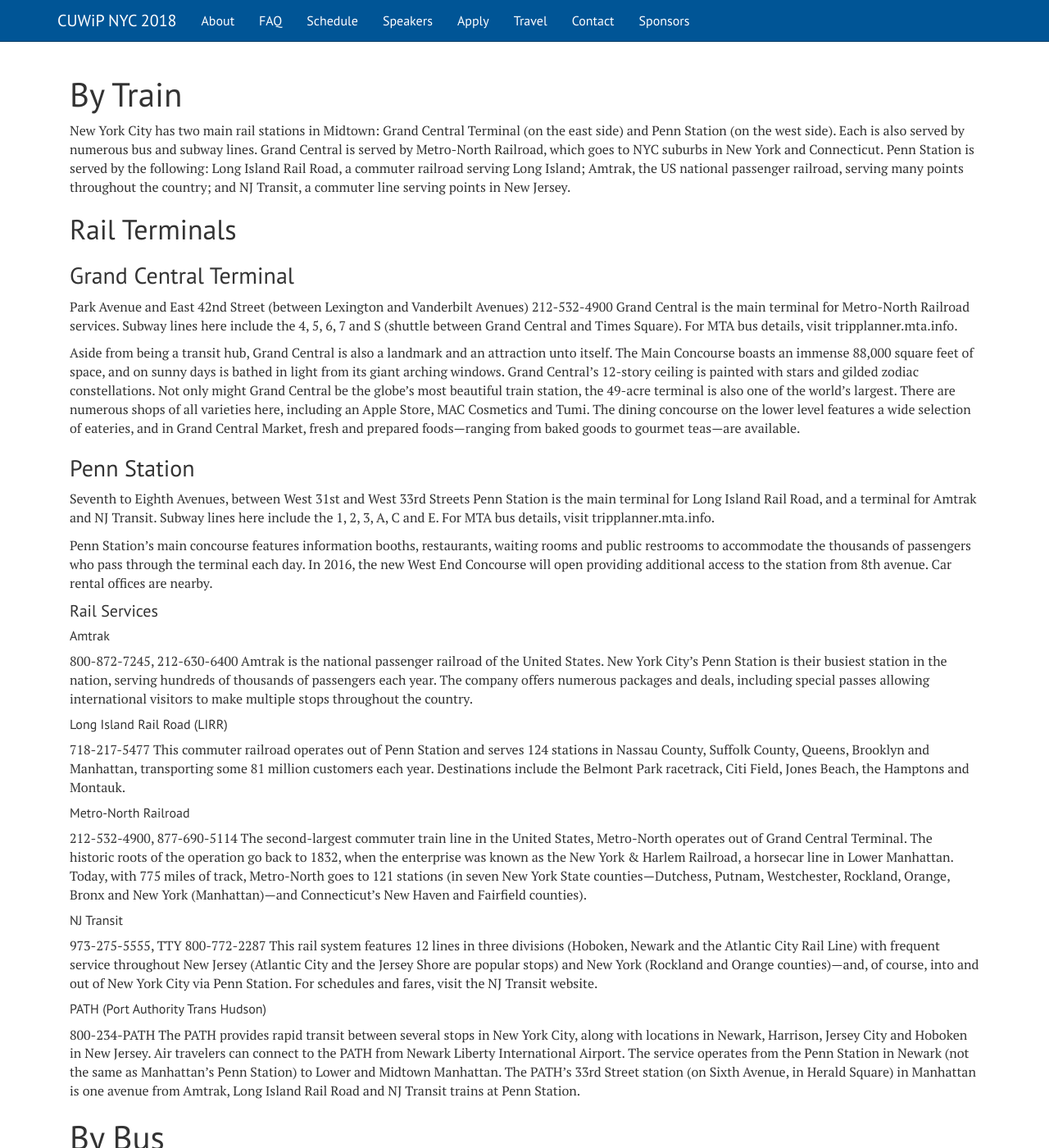
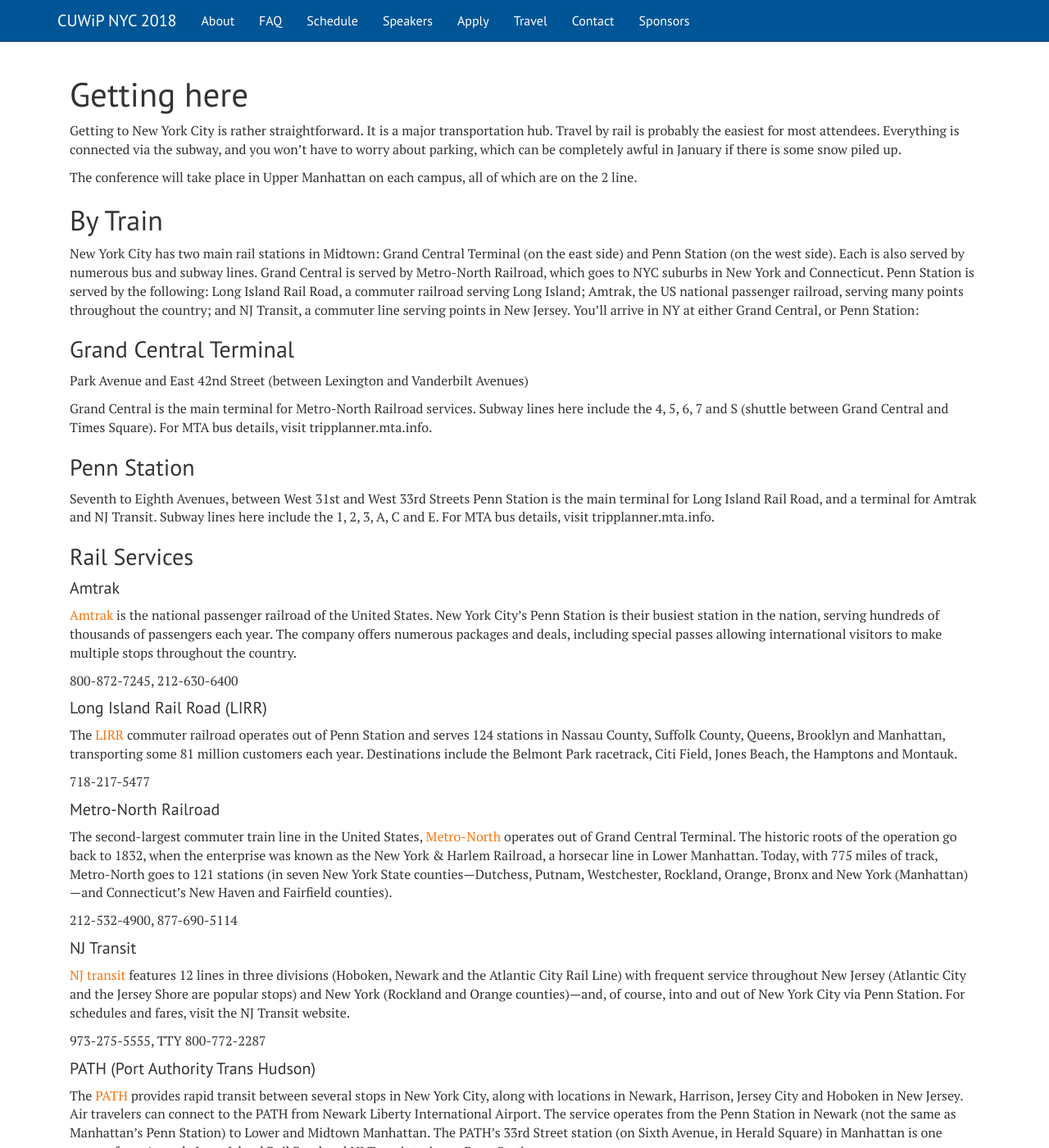
Before and after one commit to cuwip-nyc/cuwip-nyc.github.io, a Jekyll site: the page built from travel.md, in a window 1280 px wide and 1400 px high. Shown: the whole window at 82% size. Built offline with Jekyll 4.4.1, drawn with Linux system fonts in a browser that asks for light colours; some of the changed text lies outside the part shown.

Commit message:
added some travel bits

```diff
--- a/travel.md
+++ b/travel.md
@@ -6,50 +6,67 @@ navigation_weight: 1
 order: 6
 ---
 
-# By Train
+# Getting here
 
-New York City has two main rail stations in Midtown: Grand Central Terminal (on the east side) and Penn Station (on the west side). Each is also served by numerous bus and subway lines. Grand Central is served by Metro-North Railroad, which goes to NYC suburbs in New York and Connecticut. Penn Station is served by the following: Long Island Rail Road, a commuter railroad serving Long Island; Amtrak, the US national passenger railroad, serving many points throughout the country; and NJ Transit, a commuter line serving points in New Jersey.
+Getting to New York City is rather straightforward. It is a major transportation hub. Travel by rail is probably the easiest for most attendees. Everything is connected via the subway, and you won't have to worry about parking, which can be completely awful in January if there is some snow piled up.
 
-## Rail Terminals
+The conference will take place in Upper Manhattan on each campus, all of which are on the 2 line.
+
+## By Train
+
+New York City has two main rail stations in Midtown: Grand Central Terminal (on the east side) and Penn Station (on the west side). Each is also served by numerous bus and subway lines. Grand Central is served by Metro-North Railroad, which goes to NYC suburbs in New York and Connecticut. Penn Station is served by the following: Long Island Rail Road, a commuter railroad serving Long Island; Amtrak, the US national passenger railroad, serving many points throughout the country; and NJ Transit, a commuter line serving points in New Jersey. You'll arrive in NY at either Grand Central, or Penn Station:
 
 ### Grand Central Terminal
 
 Park Avenue and East 42nd Street (between Lexington and Vanderbilt Avenues)
-212-532-4900
+
 Grand Central is the main terminal for Metro-North Railroad services. Subway lines here include the 4, 5, 6, 7 and S (shuttle between Grand Central and Times Square). For MTA bus details, visit tripplanner.mta.info.
 
-Aside from being a transit hub, Grand Central is also a landmark and an attraction unto itself. The Main Concourse boasts an immense 88,000 square feet of space, and on sunny days is bathed in light from its giant arching windows. Grand Central's 12-story ceiling is painted with stars and gilded zodiac constellations. Not only might Grand Central be the globe's most beautiful train station, the 49-acre terminal is also one of the world's largest. There are numerous shops of all varieties here, including an Apple Store, MAC Cosmetics and Tumi. The dining concourse on the lower level features a wide selection of eateries, and in Grand Central Market, fresh and prepared foods—ranging from baked goods to gourmet teas—are available.
+### Penn Station
 
-### Penn Station
 Seventh to Eighth Avenues, between West 31st and West 33rd Streets
 Penn Station is the main terminal for Long Island Rail Road, and a terminal for Amtrak and NJ Transit. Subway lines here include the 1, 2, 3, A, C and E. For MTA bus details, visit tripplanner.mta.info.
 
-Penn Station's main concourse features information booths, restaurants, waiting rooms and public restrooms to accommodate the thousands of passengers who pass through the terminal each day. In 2016, the new West End Concourse will open providing additional access to the station from 8th avenue. Car rental offices are nearby.
+### Rail Services
 
-#### Rail Services
+#### Amtrak
 
-##### Amtrak
+[Amtrak](https://www.amtrak.com/home) is the national passenger railroad of the United States. New York City's Penn Station is their busiest station in the nation, serving hundreds of thousands of passengers each year. The company offers numerous packages and deals, including special passes allowing international visitors to make multiple stops throughout the country.
+
 800-872-7245, 212-630-6400
-Amtrak is the national passenger railroad of the United States. New York City's Penn Station is their busiest station in the nation, serving hundreds of thousands of passengers each year. The company offers numerous packages and deals, including special passes allowing international visitors to make multiple stops throughout the country.
 
-#####  Long Island Rail Road (LIRR)
+####  Long Island Rail Road (LIRR)
+
+The [LIRR](http://lirr42.mta.info/) commuter railroad operates out of Penn Station and serves 124 stations in Nassau County, Suffolk County, Queens, Brooklyn and Manhattan, transporting some 81 million customers each year. Destinations include the Belmont Park racetrack, Citi Field, Jones Beach, the Hamptons and Montauk.
+
 718-217-5477
-This commuter railroad operates out of Penn Station and serves 124 stations in Nassau County, Suffolk County, Queens, Brooklyn and Manhattan, transporting some 81 million customers each year. Destinations include the Belmont Park racetrack, Citi Field, Jones Beach, the Hamptons and Montauk.
 
-##### Metro-North Railroad
+#### Metro-North Railroad
+
+The second-largest commuter train line in the United States, [Metro-North](http://www.mta.info/mnr) operates out of Grand Central Terminal. The historic roots of the operation go back to 1832, when the enterprise was known as the New York & Harlem Railroad, a horsecar line in Lower Manhattan. Today, with 775 miles of track, Metro-North goes to 121 stations (in seven New York State counties—Dutchess, Putnam, Westchester, Rockland, Orange, Bronx and New York (Manhattan)—and Connecticut's New Haven and Fairfield counties).
+
 212-532-4900, 877-690-5114
-The second-largest commuter train line in the United States, Metro-North operates out of Grand Central Terminal. The historic roots of the operation go back to 1832, when the enterprise was known as the New York & Harlem Railroad, a horsecar line in Lower Manhattan. Today, with 775 miles of track, Metro-North goes to 121 stations (in seven New York State counties—Dutchess, Putnam, Westchester, Rockland, Orange, Bronx and New York (Manhattan)—and Connecticut's New Haven and Fairfield counties).
 
-##### NJ Transit
+#### NJ Transit
+
+[NJ transit](http://www.njtransit.com/) features 12 lines in three divisions (Hoboken, Newark and the Atlantic City Rail Line) with frequent service throughout New Jersey (Atlantic City and the Jersey Shore are popular stops) and New York (Rockland and Orange counties)—and, of course, into and out of New York City via Penn Station. For schedules and fares, visit the NJ Transit website.
+
 973-275-5555, TTY 800-772-2287
-This rail system features 12 lines in three divisions (Hoboken, Newark and the Atlantic City Rail Line) with frequent service throughout New Jersey (Atlantic City and the Jersey Shore are popular stops) and New York (Rockland and Orange counties)—and, of course, into and out of New York City via Penn Station. For schedules and fares, visit the NJ Transit website.
 
-##### PATH (Port Authority Trans Hudson)
+#### PATH (Port Authority Trans Hudson)
+
+The [PATH](http://www.panynj.gov/path/) provides rapid transit between several stops in New York City, along with locations in Newark, Harrison, Jersey City and Hoboken in New Jersey. Air travelers can connect to the PATH from Newark Liberty International Airport. The service operates from the Penn Station in Newark (not the same as Manhattan's Penn Station) to Lower and Midtown Manhattan. The PATH's 33rd Street station (on Sixth Avenue, in Herald Square) in Manhattan is one avenue from Amtrak, Long Island Rail Road and NJ Transit trains at Penn Station.
+
 800-234-PATH
-The PATH provides rapid transit between several stops in New York City, along with locations in Newark, Harrison, Jersey City and Hoboken in New Jersey. Air travelers can connect to the PATH from Newark Liberty International Airport. The service operates from the Penn Station in Newark (not the same as Manhattan's Penn Station) to Lower and Midtown Manhattan. The PATH's 33rd Street station (on Sixth Avenue, in Herald Square) in Manhattan is one avenue from Amtrak, Long Island Rail Road and NJ Transit trains at Penn Station.
 
-# By Bus
-There are a number of affordable, convenient bus lines that travel to New York City from around the United States and parts of Canada. These include BoltBus, Megabus and Greyhound.
+## By Bus
 
-# By Car
+There are a number of affordable, convenient bus lines that travel to New York City from around the United States. These include [BoltBus](https://www.boltbus.com/), [Megabus](https://www.megabus.com/) and [Greyhound](https://www.greyhound.com/).
+
+## By Car
+
 Use Google Maps for driving directions to New York City. Also, make sure you know where to park: you may want to use an app like SpotHero to find and compare parking spots and locations.
+
+## By Air
+
+There are 3 major aiports that serve the NY area: JFK, Laguardia, and Newark. Laguardia is the closest to Upper Manhattan.
```
Also changed, not shown: 1 other file.
